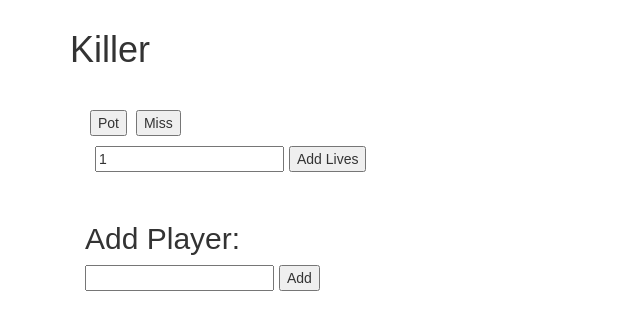
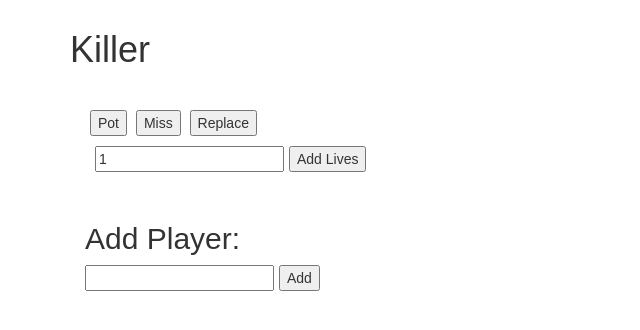
Before and after one commit to RossRKK/killer, a plain HTML site: page index.html in a window 1280 px wide. Both pictures are taken after a click on the button "Start". Shown: the whole page, without its empty margins (0-640 px from the left). Drawn offline with nearby package versions, Linux system fonts and the light colour scheme.

Commit message:
Made some useability improvements

```diff
--- a/index.html
+++ b/index.html
@@ -23,6 +23,7 @@
 			<div id="player"></div>
 			<button onclick="pot()">Pot</button>
 			<button onclick="miss()">Miss</button>
+			<button onclick="replace()">Replace</button>
 			<div><input id="lives" value="1"/><button onclick="addLives()">Add Lives</button></div>
 		</div>
 
--- a/script.js
+++ b/script.js
@@ -57,6 +57,7 @@ function removeFromCurrent(player) {
 
 //Redraw the cards
 function redraw() {
+	alert("Re-drawing");
 	current = through;
 	through = new Array();
 	losers = new Array();
@@ -113,10 +114,15 @@ function addLives() {
 	}
 }
 
+function replace() {
+	draw();
+}
+
 //Start the game
 function start() {
 	$("#start").hide();
 	$("#curDraw").show();
+	defaultLives = 1;
 	draw();
 }
 
```
